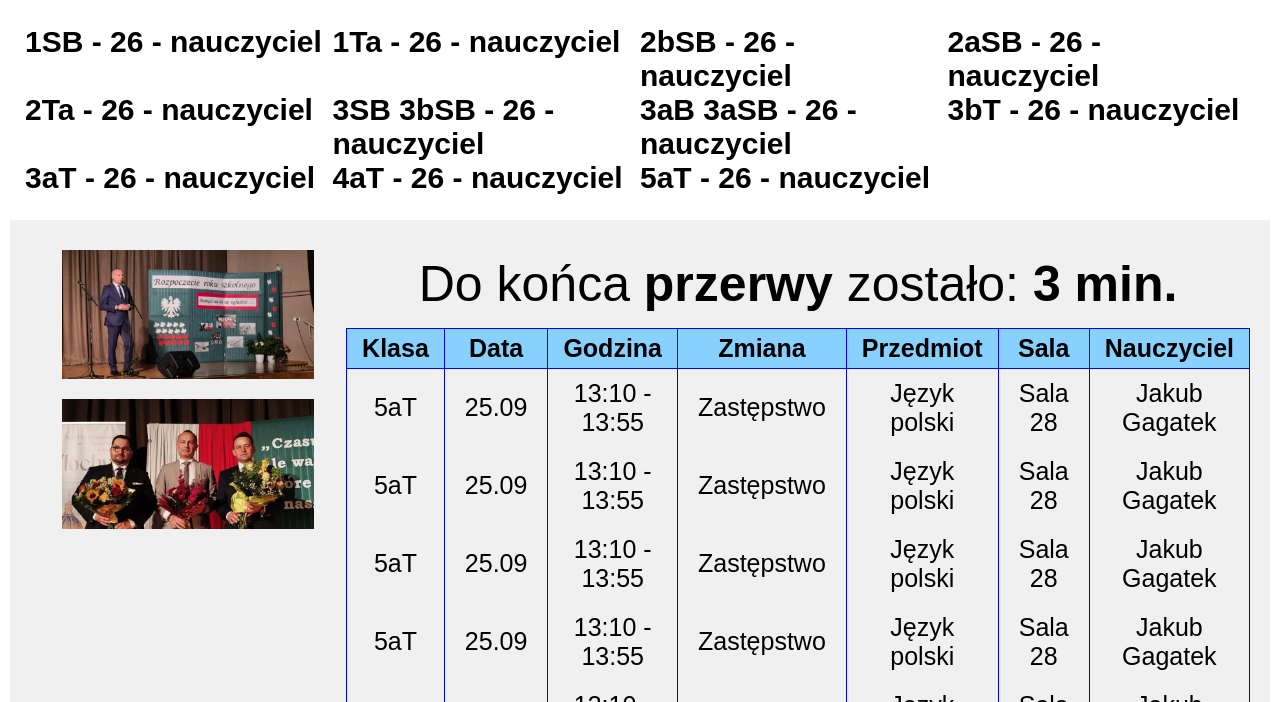
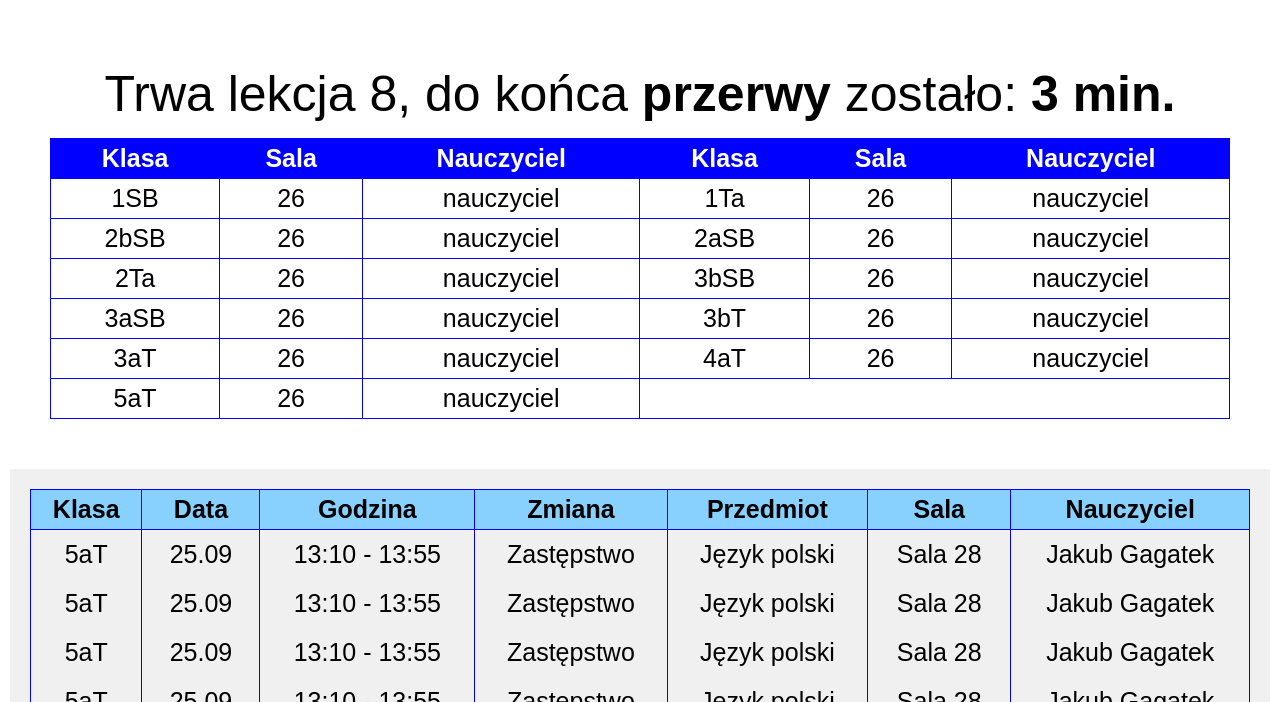
Before and after one commit to PatrykMysliwiec/plan, a plain HTML site: page index.html in a window 1280 px wide. Shown: the part 98-800 px from the top of the page. Drawn offline with Linux system fonts and the light colour scheme.

Commit message:
sdg nksdi

```diff
--- a/css/style.css
+++ b/css/style.css
@@ -28,7 +28,7 @@ nav>p {
 
 main {
     display: flex;
-    justify-content: space-between;
+    justify-content: center;
     background-color: #F0F0F0;
     height: 100vh;
     margin: 10px;
@@ -61,13 +61,33 @@ main {
 }
 
 .klasy {
-    margin: 10px;
-    font-weight: bold;
+    display: flex;
+    justify-content: center;
+    flex-direction: column;
+    margin: 50px;
     font-size: 30px;
-    padding: 15px;
-    display: grid;
-    grid-template-columns: repeat(4, 1fr);
-    text-align: left;
+}
+
+.klasy table {
+    width: 100%;
+    border-collapse: collapse;
+    font-size: 25px;
+    text-align: center;
+    border: 1px solid blue;
+}
+
+.klasy td,th {
+    padding: 5px 15px;
+    border: 1px solid blue;
+}
+
+.klasy th {
+    background-color: blue;
+    color: white;
+}
+
+.plan {
+    width: 100%;
 }
 
 .plan>table {
@@ -78,18 +98,18 @@ main {
     border: 1px solid blue;
 }
 
-td,
+.plan td,
 th {
     padding: 5px 15px;
     border-left: 1px solid blue;
 }
 
-th {
+.plan th {
     border-bottom: 1px solid blue;
     background-color: #88d1ff;
 }
 
-td {
+.plan td {
     padding: 10px 20px;
 }
 
--- a/index.html
+++ b/index.html
@@ -14,28 +14,65 @@
         <p id="godzina"></p>
     </nav>
     <div class="klasy">
-        <p>1SB - 26 - nauczyciel</p>
-        <p>1Ta - 26 - nauczyciel</p>
-        <p>2bSB - 26 - nauczyciel</p>
-        <p>2aSB - 26 - nauczyciel</p>
-        <p>2Ta - 26 - nauczyciel</p>
-        <p>3SB 3bSB - 26 - nauczyciel</p>
-        <p>3aB 3aSB - 26 - nauczyciel</p>
-        <p>3bT - 26 - nauczyciel</p>
-        <p>3aT - 26 - nauczyciel</p>
-        <p>4aT - 26 - nauczyciel</p>
-        <p>5aT - 26 - nauczyciel</p>
+        <p class="wyswietlanieGodziny">Trwa lekcja <span>8</span>, do końca <span id="lekcjaPrzerwa"></span> zostało: <span id="zostalo"></span></p>
+        <table>
+            <tr>
+                <th>Klasa</th>
+                <th>Sala</th>
+                <th>Nauczyciel</th>
+                <th>Klasa</th>
+                <th>Sala</th>
+                <th>Nauczyciel</th>
+            </tr>
+            <tr>
+                <td>1SB</td>
+                <td>26</td>
+                <td>nauczyciel</td>
+                <td>1Ta</td>
+                <td>26</td>
+                <td>nauczyciel</td>
+            </tr>
+            <tr>
+                <td>2bSB</td>
+                <td>26</td>
+                <td>nauczyciel</td>
+                <td>2aSB</td>
+                <td>26</td>
+                <td>nauczyciel</td>
+            </tr>
+            <tr>
+                <td>2Ta</td>
+                <td>26</td>
+                <td>nauczyciel</td>
+                <td>3bSB</td>
+                <td>26</td>
+                <td>nauczyciel</td>
+            </tr>
+            <tr>
+                <td>3aSB</td>
+                <td>26</td>
+                <td>nauczyciel</td>
+                <td>3bT</td>
+                <td>26</td>
+                <td>nauczyciel</td>
+            </tr>
+            <tr>
+                <td>3aT</td>
+                <td>26</td>
+                <td>nauczyciel</td>
+                <td>4aT</td>
+                <td>26</td>
+                <td>nauczyciel</td>
+            </tr>
+            <tr>
+                <td>5aT</td>
+                <td>26</td>
+                <td>nauczyciel</td>
+            </tr>
+        </table>
     </div>
     <main>
-        <section>
-            <div class="galeria">
-                <img src="./img/zdj.jpg" alt="">
-                <img src="./img/zdj2.jpg" alt="">
-            </div>
-
-        </section>
         <section class="plan">
-            <p class="wyswietlanieGodziny">Do końca <span id="lekcjaPrzerwa"></span> zostało: <span id="zostalo"></span></p>
             <table>
                 <tr>
                     <th>Klasa</th>
```
